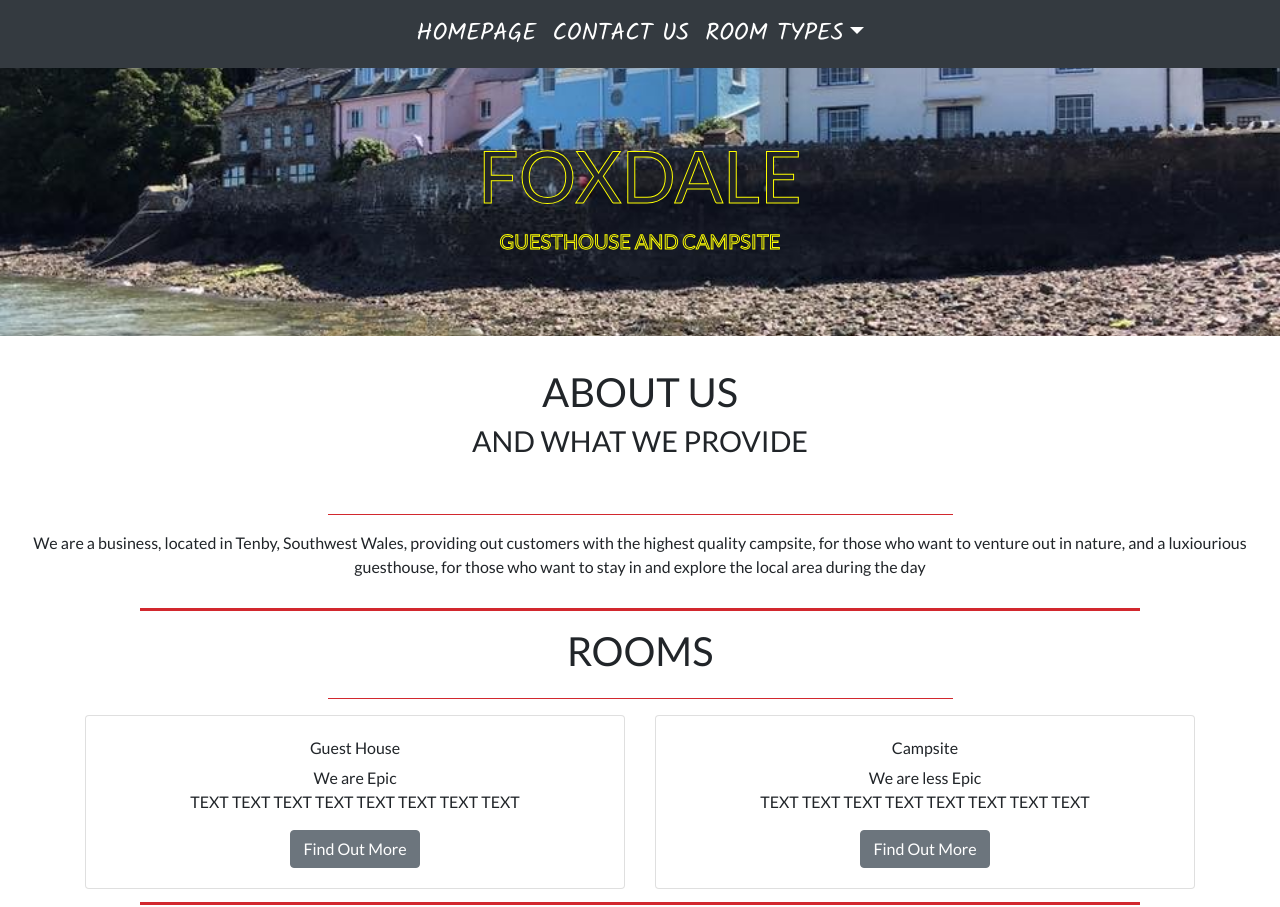
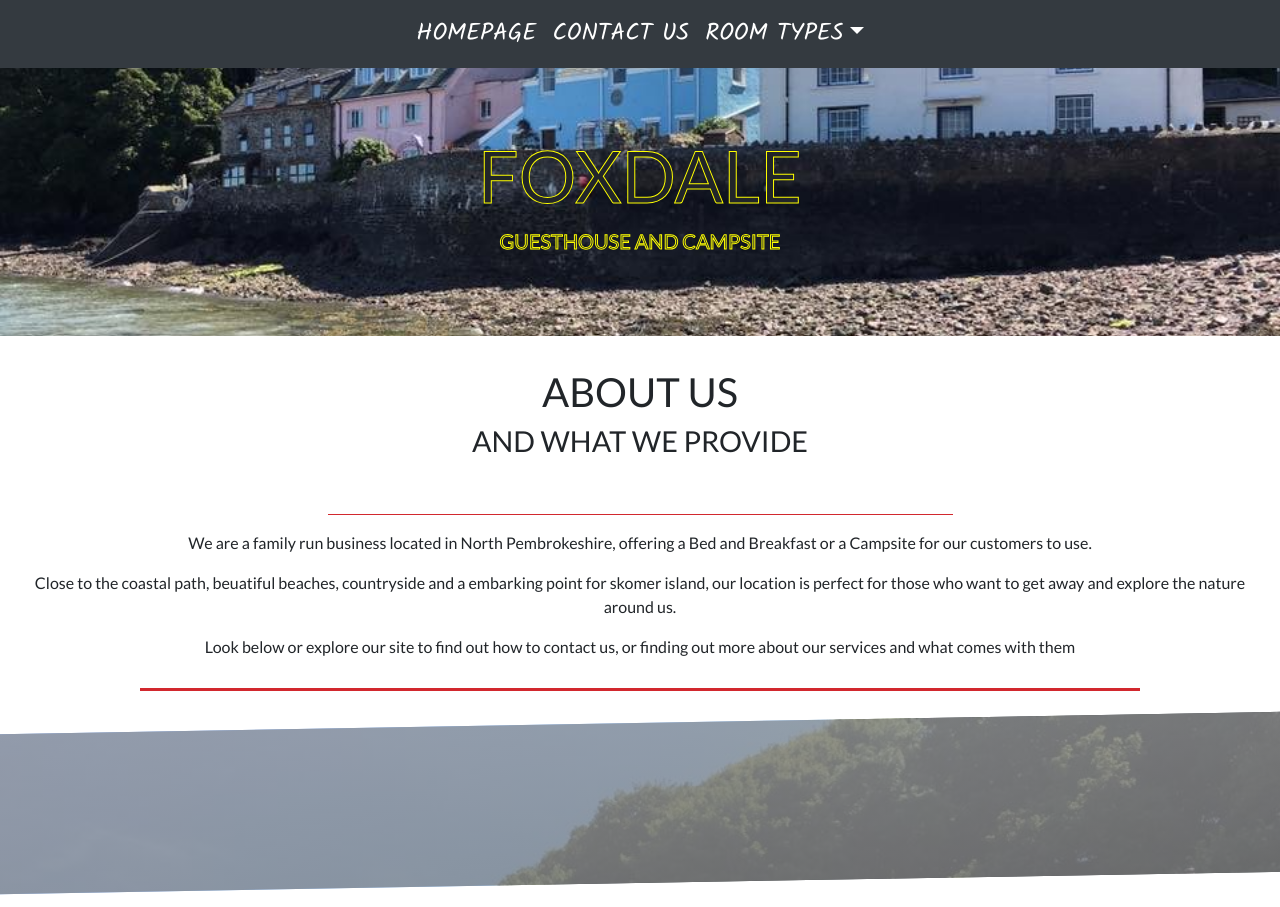
Before and after one commit to jacwhite99/foxtrot-site, a React (Create React App) app in the folder client/: page / in a window 1280 px wide. Shown: the top 907 px of the page. Built offline with nearby package versions, Linux system fonts and the light colour scheme.

Commit message:
Section dividers added

```diff
--- a/client/src/components/PageComponents/Footer.js
+++ b/client/src/components/PageComponents/Footer.js
@@ -26,12 +26,6 @@ const footer = () => {
 				<a className="footer__link" href="/rooms">
 					Rooms
 				</a>
-				<a className="footer__link" href="/rooms/guesthouse">
-					Guesthouse
-				</a>
-				<a className="footer__link" href="/rooms/campsite">
-					Campsite
-				</a>
 			</p>
 			<p className="footer__border"></p>
 			<h1 className="footer__title">FOXDALE</h1>
--- a/client/src/containers/Contact.js
+++ b/client/src/containers/Contact.js
@@ -15,18 +15,24 @@ const contact = () => {
 				<div className="bottomBorder"></div>
 				<Container>
 					<Row>
-						<Col>Email</Col>
-						<Col>Phone</Col>
+						<Col>
+							<h3>Email</h3>
+							<p>foxdale@btconnect.com</p>
+						</Col>
+						<Col>
+							<h3>Phone</h3>
+							<p>01646 636243</p>
+						</Col>
 					</Row>
 				</Container>
 				<div className="bottomBorder bottomBorder__large"></div>
 			</div>
+			<div className="section-divider section-divider__3"></div>
 			<div className="section">
 				<div>
 					<p className="section__title"> How To Find Us</p>
 					<div>Glebe Lane, Marloes SA62 3AY, Haverfordwest</div>
 					<div className="bottomBorder"></div>
-					<p className="section__text">TEXT</p>
 					<p className="section__subtitle">Map Information</p>
 					<Map></Map>
 					<div className="bottomBorder bottomBorder__large"></div>
--- a/client/src/containers/Home.js
+++ b/client/src/containers/Home.js
@@ -20,15 +20,25 @@ const home = () => {
 				<div className="bottomBorder"></div>
 				<div className="section__text">
 					<p>
-						We are a business, located in Tenby, Southwest Wales,
-						providing out customers with the highest quality
-						campsite, for those who want to venture out in nature,
-						and a luxiourious guesthouse, for those who want to stay
-						in and explore the local area during the day
+						We are a family run business located in North
+						Pembrokeshire, offering a Bed and Breakfast or a
+						Campsite for our customers to use.
+					</p>
+					<p>
+						Close to the coastal path, beuatiful beaches,
+						countryside and a embarking point for skomer island, our
+						location is perfect for those who want to get away and
+						explore the nature around us.
+					</p>
+					<p>
+						Look below or explore our site to find out how to
+						contact us, or finding out more about our services and
+						what comes with them
 					</p>
 				</div>
 				<div className="bottomBorder bottomBorder__large"></div>
 			</div>
+			<div className="section-divider section-divider__1"></div>
 			<div className="section">
 				<h2 className="section__title">Rooms</h2>
 				<div className="bottomBorder"></div>
@@ -48,6 +58,7 @@ const home = () => {
 				</Container>
 				<div className="bottomBorder bottomBorder__large"></div>
 			</div>
+			<div className="section-divider section-divider__2"></div>
 			<div className="section">
 				<h2 className="section__title">How to Book</h2>
 				<div className="bottomBorder"></div>
--- a/client/src/data/Campsite.js
+++ b/client/src/data/Campsite.js
@@ -1,5 +1,5 @@
 const campsite = {
-	title: "campsite",
+	title: "camp site",
 	features: ["feature 1", "feature 2", "feature 3", "feature 4"]
 };
 
--- a/client/src/data/Guesthouse.js
+++ b/client/src/data/Guesthouse.js
@@ -1,5 +1,5 @@
 const guesthouse = {
-	title: "guesthouse",
+	title: "guest house",
 	features: ["feature 1", "feature 2", "feature 3", "feature 4"]
 };
 
--- a/client/src/main.css
+++ b/client/src/main.css
@@ -124,6 +124,22 @@
   border-bottom: 3px solid #d2282e;
 }
 
+.section-divider {
+  padding: 5rem 0;
+  background-image: -webkit-gradient(linear, left top, right bottom, from(rgba(158, 158, 158, 0.8)), to(rgba(129, 129, 129, 0.8))), url("./images/coast-view.jpg");
+  background-image: linear-gradient(to right bottom, rgba(158, 158, 158, 0.8), rgba(129, 129, 129, 0.8)), url("./images/coast-view.jpg");
+  background-size: cover;
+  -webkit-transform: skewY(-1deg);
+          transform: skewY(-1deg);
+  margin-top: 2rem;
+  margin-bottom: 1rem;
+}
+
+.section-divider > * {
+  -webkit-transform: skewY(7deg);
+          transform: skewY(7deg);
+}
+
 .nav-item {
   text-transform: uppercase;
   font-size: 1.5rem;
--- a/client/src/main.scss
+++ b/client/src/main.scss
@@ -3,6 +3,7 @@
 #root {
 	position: relative;
 	min-height: 100vh;
+
 	font-family: "Lato", sans-serif;
 }
 .content {
@@ -17,7 +18,9 @@
 @import "./sass/components/pageComponents/Jumbotrons/homeJumbotron.scss";
 @import "./sass/components/pageComponents/map/Map.scss";
 //General Files
+
 @import "./sass/general/section/section.scss";
 @import "./sass/general/border/border.scss";
+@import "./sass/general/section-dividers/divider.scss";
 
 @import "./sass/components/Navigation/NavBar.scss";
--- /dev/null
+++ b/client/src/sass/general/section-dividers/divider.css
@@ -0,0 +1,16 @@
+.section-divider {
+  padding: 5rem 0;
+  background-image: -webkit-gradient(linear, left top, right bottom, from(rgba(158, 158, 158, 0.8)), to(rgba(129, 129, 129, 0.8))), url("./images/coast-view.jpg");
+  background-image: linear-gradient(to right bottom, rgba(158, 158, 158, 0.8), rgba(129, 129, 129, 0.8)), url("./images/coast-view.jpg");
+  background-size: cover;
+  -webkit-transform: skewY(-1deg);
+          transform: skewY(-1deg);
+  margin-top: 2rem;
+  margin-bottom: 1rem;
+}
+
+.section-divider > * {
+  -webkit-transform: skewY(7deg);
+          transform: skewY(7deg);
+}
+/*# sourceMappingURL=divider.css.map */
--- /dev/null
+++ b/client/src/sass/general/section-dividers/divider.scss
@@ -0,0 +1,21 @@
+.section-divider {
+	padding: 5rem 0;
+	background-image: linear-gradient(
+			to right bottom,
+			rgba(158, 158, 158, 0.8),
+			rgba(129, 129, 129, 0.8)
+		),
+		url("./images/coast-view.jpg");
+	background-size: cover;
+	transform: skewY(-1deg);
+	margin-top: 2rem;
+	margin-bottom: 1rem;
+
+	& > * {
+		transform: skewY(7deg);
+	}
+
+	// @include respond(tab-port) {
+	// 	padding: 10rem 0;
+	// }
+}
```
Also changed, not shown: 2 other files (tests, documents, lock files or other folders).
